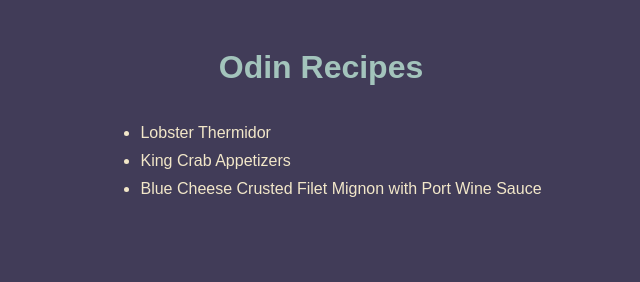
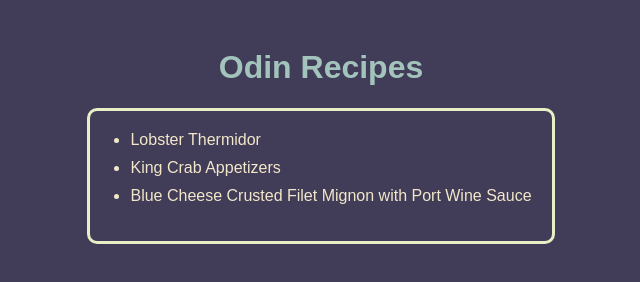
Before and after one commit to haimseven/odin-recipes, a plain HTML site: page index.html in a window 1280 px wide. Shown: the whole page, without its empty margins (319-959 px from the left). Drawn offline with Linux system fonts and the light colour scheme.

Commit message:
Add Text Box
Added a text box to index.html

```diff
--- a/index.html
+++ b/index.html
@@ -8,11 +8,13 @@
 
 <body class="body">
     <h1 class="header">Odin Recipes</h1>
-    <ul>
-       <li class="spaced-list link"><a href="recipes/lobster.html" class="link linkhover">Lobster Thermidor</a></li>
-        <li class="spaced-list link"><a href="recipes/king-crab.html" class="link linkhover">King Crab Appetizers</a></li>
-        <li class="spaced-list link"><a href="recipes/filet-mignon.html" class="link linkhover">Blue Cheese Crusted Filet Mignon with Port Wine Sauce</a></li>
-    </ul>
+    <div class="text-box">
+        <ul class="bullet-list">
+            <li class="spaced-list link"><a href="recipes/lobster.html" class="link linkhover">Lobster Thermidor</a></li>
+            <li class="spaced-list link"><a href="recipes/king-crab.html" class="link linkhover">King Crab Appetizers</a></li>
+            <li class="link"><a href="recipes/filet-mignon.html" class="link linkhover">Blue Cheese Crusted Filet Mignon with Port Wine Sauce</a></li>
+        </ul>
+    </div>
 
 </body>
 </html>
```
